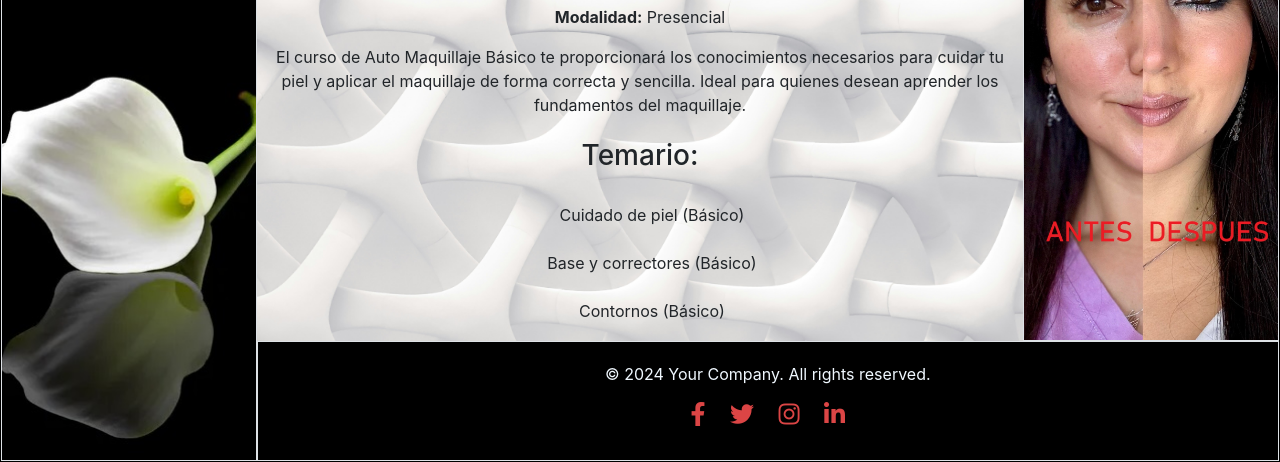
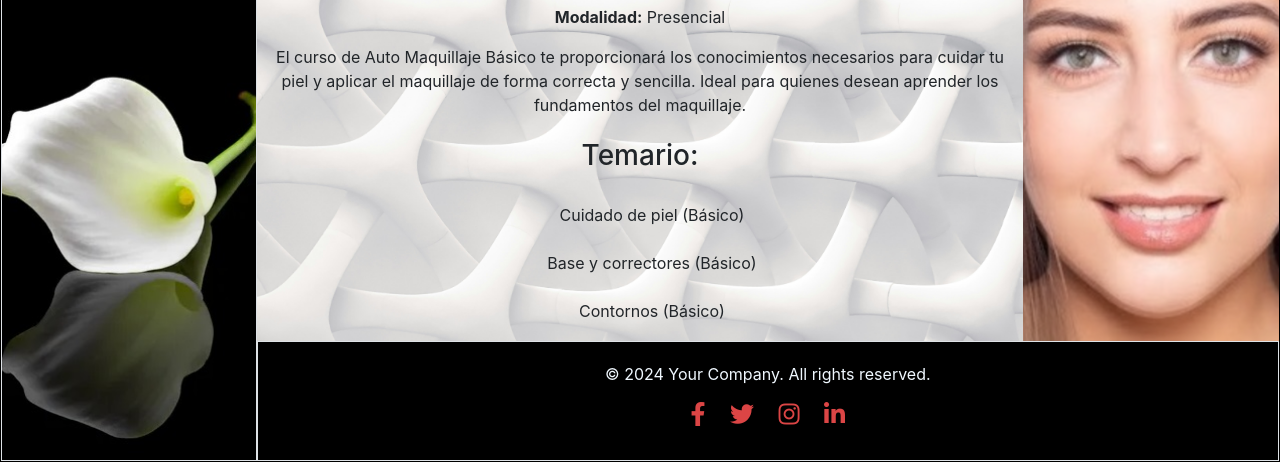
Before and after one commit to emr144/Segunda-Entrega-curso-WEB, a website: page pages/cursos.html in a window 1280 px wide. Shown: the part 338-800 px from the top of the page. Drawn offline with nearby package versions, Linux system fonts and the light colour scheme.

Commit message:
agregado de animacion swap en cursos desde scss

```diff
--- a/pages/cursos.html
+++ b/pages/cursos.html
@@ -121,8 +121,9 @@
 
 
         </section>
-        <aside class="border">
-            <img src="../img/antesdespuess.jpg" alt="Foto antes despues">
+        <aside class="animacion-activa">
+            <!-- La imagen de fondo se cambiará con la animación -->
+
         </aside>
 
 
--- a/scss/componentes/_aside.scss
+++ b/scss/componentes/_aside.scss
@@ -1,6 +1,8 @@
 @import "../utilidades/variables";
 
 // _aside.scss
+
+//formato generico para todas las paginas
 aside {
     position: relative;
     overflow: hidden;
@@ -12,3 +14,28 @@ aside {
         object-fit: cover;
     }
 }
+
+
+//formato específico para animacion de aside cursos
+
+
+.animacion-activa {
+    background-image: url('../img/antes.jpg');
+    background-size: cover;
+    background-position: center;
+    width: 100%;
+    height: 100%;
+    animation: imageSwap 8s infinite;
+
+    @keyframes imageSwap {
+        0% {
+            background-image: url('../img/antes.jpg');
+        }
+        50% {
+            background-image: url('../img/despues.jpg');
+        }
+        100% {
+            background-image: url('../img/antes.jpg');
+        }
+    }
+}
```
Also changed, not shown: css/styles.css, img/antes.jpg (added), img/despues.jpg (added), 1 other file.
